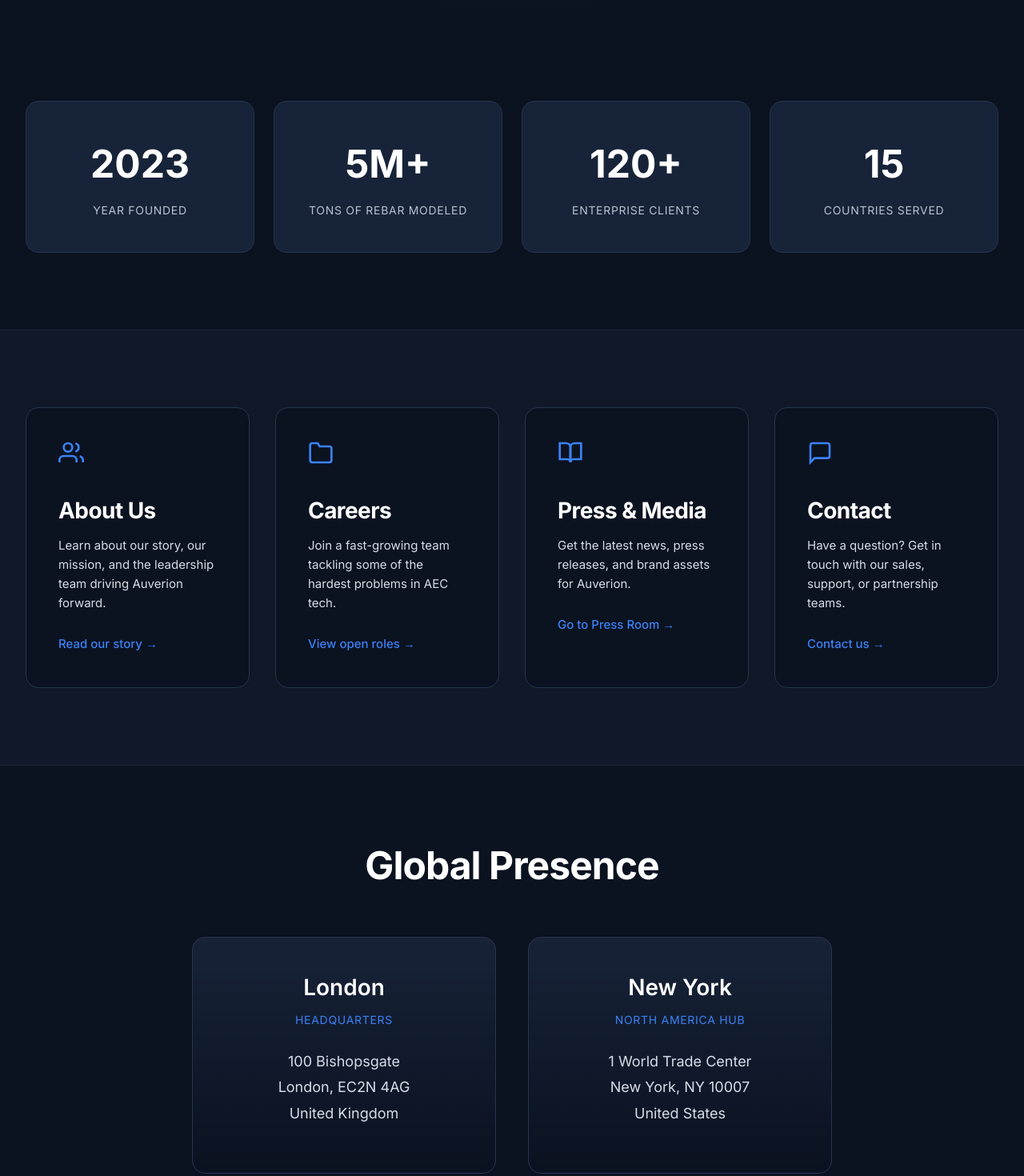
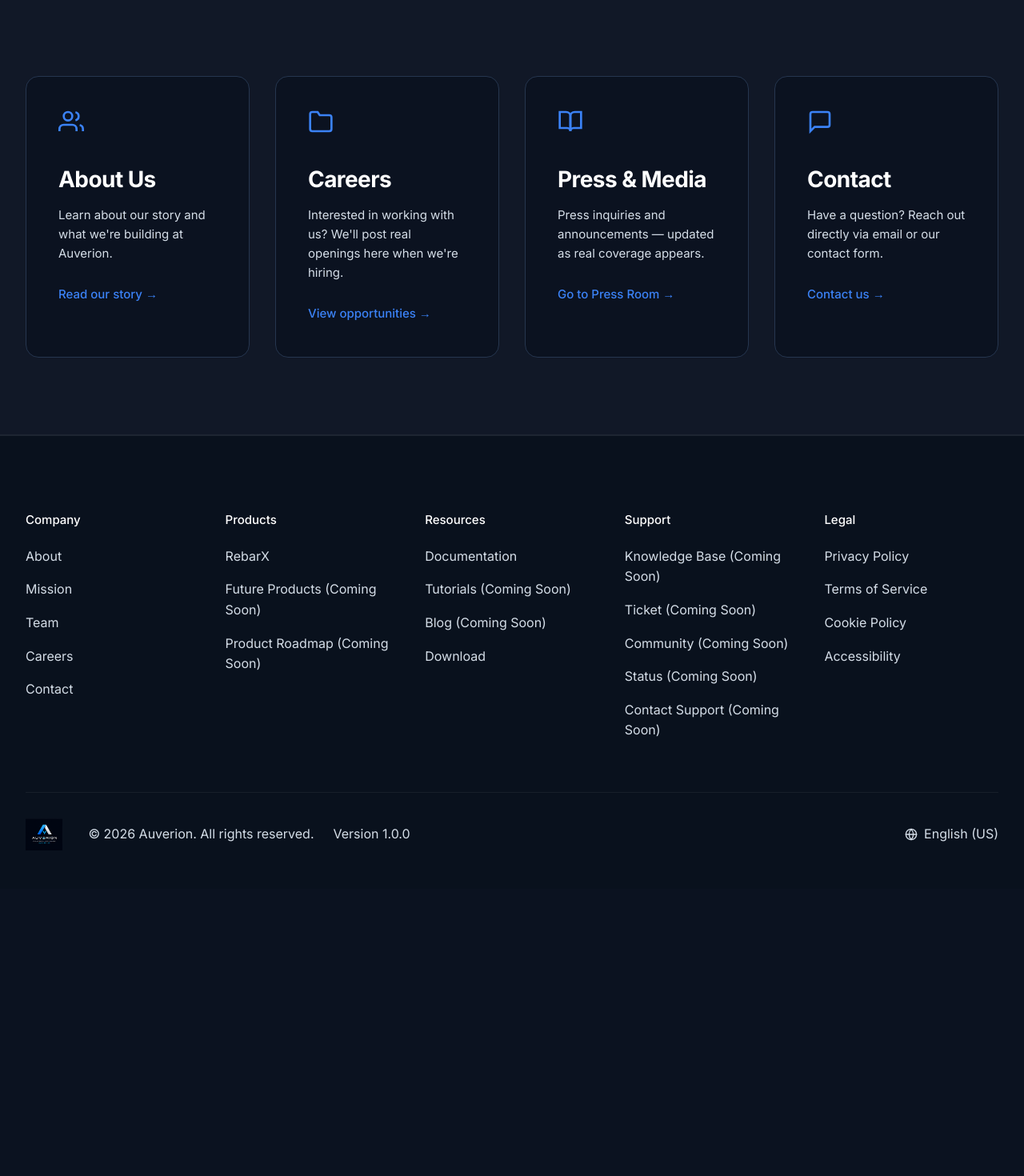
Before and after one commit to ahsananik245/Auverion, a React (Vite) app: page /company in a window 1280 px wide. Shown: the part 820-2290 px from the top of the page at 80% size. After the commit the page ends 1931 px from the top, so only its background shows below. Built offline with nearby package versions, Linux system fonts and the light colour scheme.

Commit message:
Fix audit round 2: broken nav links, fake offices/stats, false company history, fake mission goals, dead social links, false support promises

```diff
--- a/src/components/company/CompanyContent.jsx
+++ b/src/components/company/CompanyContent.jsx
@@ -1,4 +1,5 @@
 import React from 'react';
+import { Link } from 'react-router-dom';
 import './CompanyContent.css';
 
 const CompanyContent = () => {
@@ -9,31 +10,8 @@ const CompanyContent = () => {
           <div className="company-hero-content text-center">
             <h1 className="company-hero-title">Engineering the Future of <br/><span className="text-gradient">Structural Software</span></h1>
             <p className="company-hero-subtitle">
-              We are a team of structural engineers and software developers on a mission to eliminate tedious manual detailing and bring structural design into the automation age.
+              We're building software to eliminate tedious manual detailing and bring structural design into the automation age — starting with RebarX.
             </p>
-          </div>
-        </div>
-      </section>
-
-      <section className="company-stats section">
-        <div className="container">
-          <div className="stats-grid">
-            <div className="stat-box anim-slide-up" style={{animationDelay: '0ms'}}>
-              <div className="stat-number">2023</div>
-              <div className="stat-desc">Year Founded</div>
-            </div>
-            <div className="stat-box anim-slide-up" style={{animationDelay: '100ms'}}>
-              <div className="stat-number">5M+</div>
-              <div className="stat-desc">Tons of Rebar Modeled</div>
-            </div>
-            <div className="stat-box anim-slide-up" style={{animationDelay: '200ms'}}>
-              <div className="stat-number">120+</div>
-              <div className="stat-desc">Enterprise Clients</div>
-            </div>
-            <div className="stat-box anim-slide-up" style={{animationDelay: '300ms'}}>
-              <div className="stat-number">15</div>
-              <div className="stat-desc">Countries Served</div>
-            </div>
           </div>
         </div>
       </section>
@@ -41,61 +19,41 @@ const CompanyContent = () => {
       <section className="company-nav-section section">
         <div className="container">
           <div className="company-nav-grid">
-            <a href="/about" className="company-nav-card anim-slide-up">
+            <Link to="/company/about" className="company-nav-card anim-slide-up">
               <div className="card-icon">
                 <svg viewBox="0 0 24 24" fill="none" stroke="currentColor" strokeWidth="2"><path d="M17 21v-2a4 4 0 0 0-4-4H5a4 4 0 0 0-4 4v2"></path><circle cx="9" cy="7" r="4"></circle><path d="M23 21v-2a4 4 0 0 0-3-3.87"></path><path d="M16 3.13a4 4 0 0 1 0 7.75"></path></svg>
               </div>
               <h3>About Us</h3>
-              <p>Learn about our story, our mission, and the leadership team driving Auverion forward.</p>
+              <p>Learn about our story and what we're building at Auverion.</p>
               <span className="card-link">Read our story →</span>
-            </a>
+            </Link>
 
-            <a href="/careers" className="company-nav-card anim-slide-up" style={{animationDelay: '100ms'}}>
+            <Link to="/company/careers" className="company-nav-card anim-slide-up" style={{animationDelay: '100ms'}}>
               <div className="card-icon">
                 <svg viewBox="0 0 24 24" fill="none" stroke="currentColor" strokeWidth="2"><path d="M22 19a2 2 0 0 1-2 2H4a2 2 0 0 1-2-2V5a2 2 0 0 1 2-2h5l2 3h9a2 2 0 0 1 2 2z"></path></svg>
               </div>
               <h3>Careers</h3>
-              <p>Join a fast-growing team tackling some of the hardest problems in AEC tech.</p>
-              <span className="card-link">View open roles →</span>
-            </a>
+              <p>Interested in working with us? We'll post real openings here when we're hiring.</p>
+              <span className="card-link">View opportunities →</span>
+            </Link>
 
-            <a href="/press" className="company-nav-card anim-slide-up" style={{animationDelay: '200ms'}}>
+            <Link to="/company/press" className="company-nav-card anim-slide-up" style={{animationDelay: '200ms'}}>
               <div className="card-icon">
                 <svg viewBox="0 0 24 24" fill="none" stroke="currentColor" strokeWidth="2"><path d="M2 3h6a4 4 0 0 1 4 4v14a3 3 0 0 0-3-3H2z"></path><path d="M22 3h-6a4 4 0 0 0-4 4v14a3 3 0 0 1 3-3h7z"></path></svg>
               </div>
-              <h3>Press & Media</h3>
-              <p>Get the latest news, press releases, and brand assets for Auverion.</p>
+              <h3>Press &amp; Media</h3>
+              <p>Press inquiries and announcements — updated as real coverage appears.</p>
               <span className="card-link">Go to Press Room →</span>
-            </a>
+            </Link>
 
-            <a href="/contact" className="company-nav-card anim-slide-up" style={{animationDelay: '300ms'}}>
+            <Link to="/company/contact" className="company-nav-card anim-slide-up" style={{animationDelay: '300ms'}}>
               <div className="card-icon">
                 <svg viewBox="0 0 24 24" fill="none" stroke="currentColor" strokeWidth="2"><path d="M21 15a2 2 0 0 1-2 2H7l-4 4V5a2 2 0 0 1 2-2h14a2 2 0 0 1 2 2z"></path></svg>
               </div>
               <h3>Contact</h3>
-              <p>Have a question? Get in touch with our sales, support, or partnership teams.</p>
+              <p>Have a question? Reach out directly via email or our contact form.</p>
               <span className="card-link">Contact us →</span>
-            </a>
-          </div>
-        </div>
-      </section>
-
-      <section className="offices-section">
-        <div className="container">
-          <div className="offices-header text-center">
-            <h2>Global Presence</h2>
-          </div>
-          <div className="offices-grid">
-            <div className="office-card">
-              <div className="office-city">London</div>
-              <div className="office-type">Headquarters</div>
-              <p>100 Bishopsgate<br/>London, EC2N 4AG<br/>United Kingdom</p>
-            </div>
-            <div className="office-card">
-              <div className="office-city">New York</div>
-              <div className="office-type">North America Hub</div>
-              <p>1 World Trade Center<br/>New York, NY 10007<br/>United States</p>
-            </div>
+            </Link>
           </div>
         </div>
       </section>
--- a/src/components/company/MissionContent.jsx
+++ b/src/components/company/MissionContent.jsx
@@ -5,27 +5,32 @@ const MissionContent = () => {
   return (
     <div className="mission-content container">
       <section className="mission-statement anim-slide-up">
-        <h2>Empowering the Future Through Intelligent Design</h2>
-        <p>Our mission is to simplify the complex and amplify human potential. We strive to provide developers and enterprises with the most robust, scalable, and intuitive platforms imaginable, enabling them to build the next generation of digital experiences without friction.</p>
+        <h2>Eliminate the Detailing Bottleneck</h2>
+        <p>
+          Structural engineers spend a disproportionate amount of time on reinforcement detailing — a workflow that is largely mechanical and repetitive. Our mission is to automate that bottleneck so engineers can focus on the work that actually requires their expertise: design, review, and judgment.
+        </p>
+        <p style={{ marginTop: '16px', color: 'var(--text-secondary)' }}>
+          We're starting with concrete reinforcement via RebarX and will expand to other structural detailing domains as each is done properly.
+        </p>
       </section>
 
       <section className="mission-goals-section">
-        <h3 className="text-center anim-fade-in" style={{ marginBottom: '48px', fontSize: 'var(--text-h2)' }}>Our Strategic Goals for 2030</h3>
+        <h3 className="text-center anim-fade-in" style={{ marginBottom: '48px', fontSize: 'var(--text-h2)' }}>What We're Working Toward</h3>
         <div className="mission-goals">
           <div className="goal-card anim-slide-up">
             <div className="goal-number">01</div>
-            <h4>Carbon Neutrality</h4>
-            <p className="text-secondary" style={{ marginTop: '16px' }}>Achieve 100% renewable energy across all our global data centers and offices.</p>
+            <h4>Full Concrete Detailing Coverage</h4>
+            <p className="text-secondary" style={{ marginTop: '16px' }}>A complete pipeline from analysis export to issued-for-construction reinforcement drawings — for beams, columns, slabs, walls, and stairs.</p>
           </div>
           <div className="goal-card anim-slide-up" style={{ animationDelay: '100ms' }}>
             <div className="goal-number">02</div>
-            <h4>Open Source First</h4>
-            <p className="text-secondary" style={{ marginTop: '16px' }}>Contribute over 1 million lines of code to the open-source community annually.</p>
+            <h4>Multi-Code Support</h4>
+            <p className="text-secondary" style={{ marginTop: '16px' }}>Design code compliance for ACI, Eurocode, BS 8110, and regional variants — so RebarX works for engineers globally, not just in one market.</p>
           </div>
           <div className="goal-card anim-slide-up" style={{ animationDelay: '200ms' }}>
             <div className="goal-number">03</div>
-            <h4>Global Literacy</h4>
-            <p className="text-secondary" style={{ marginTop: '16px' }}>Provide free tech education resources to 5 million underserved students worldwide.</p>
+            <h4>Expand Beyond Concrete</h4>
+            <p className="text-secondary" style={{ marginTop: '16px' }}>Steel connections, foundations, and bridges are next. Each will be released when it's genuinely ready — not announced before it exists.</p>
           </div>
         </div>
       </section>
--- a/src/components/layout/Footer.jsx
+++ b/src/components/layout/Footer.jsx
@@ -71,21 +71,7 @@ const Footer = () => {
               </svg>
               English (US)
             </div>
-            <div className="footer-socials">
-              <a href="https://linkedin.com/company/auverion" className="social-icon" aria-label="LinkedIn">
-                <svg width="20" height="20" viewBox="0 0 24 24" fill="none" stroke="currentColor" strokeWidth="2" strokeLinecap="round" strokeLinejoin="round">
-                  <path d="M16 8a6 6 0 0 1 6 6v7h-4v-7a2 2 0 0 0-2-2 2 2 0 0 0-2 2v7h-4v-7a6 6 0 0 1 6-6z"></path>
-                  <rect x="2" y="9" width="4" height="12"></rect>
-                  <circle cx="4" cy="4" r="2"></circle>
-                </svg>
-              </a>
-              <a href="https://x.com/auverion" className="social-icon" aria-label="Twitter">
-                <svg width="20" height="20" viewBox="0 0 24 24" fill="none" stroke="currentColor" strokeWidth="2" strokeLinecap="round" strokeLinejoin="round">
-                  <path d="M23 3a10.9 10.9 0 0 1-3.14 1.53 4.48 4.48 0 0 0-7.86 3v1A10.66 10.66 0 0 1 3 4s-4 9 5 13a11.64 11.64 0 0 1-7 2c9 5 20 0 20-11.5a4.5 4.5 0 0 0-.08-.83A7.72 7.72 0 0 0 23 3z"></path>
-                </svg>
-              </a>
             </div>
-          </div>
         </div>
       </div>
     </footer>
```
Also changed, not shown: src/components/company/AboutContent.jsx (+18 -14 lines), src/components/support/SupportContent.jsx (+19 -32 lines).
